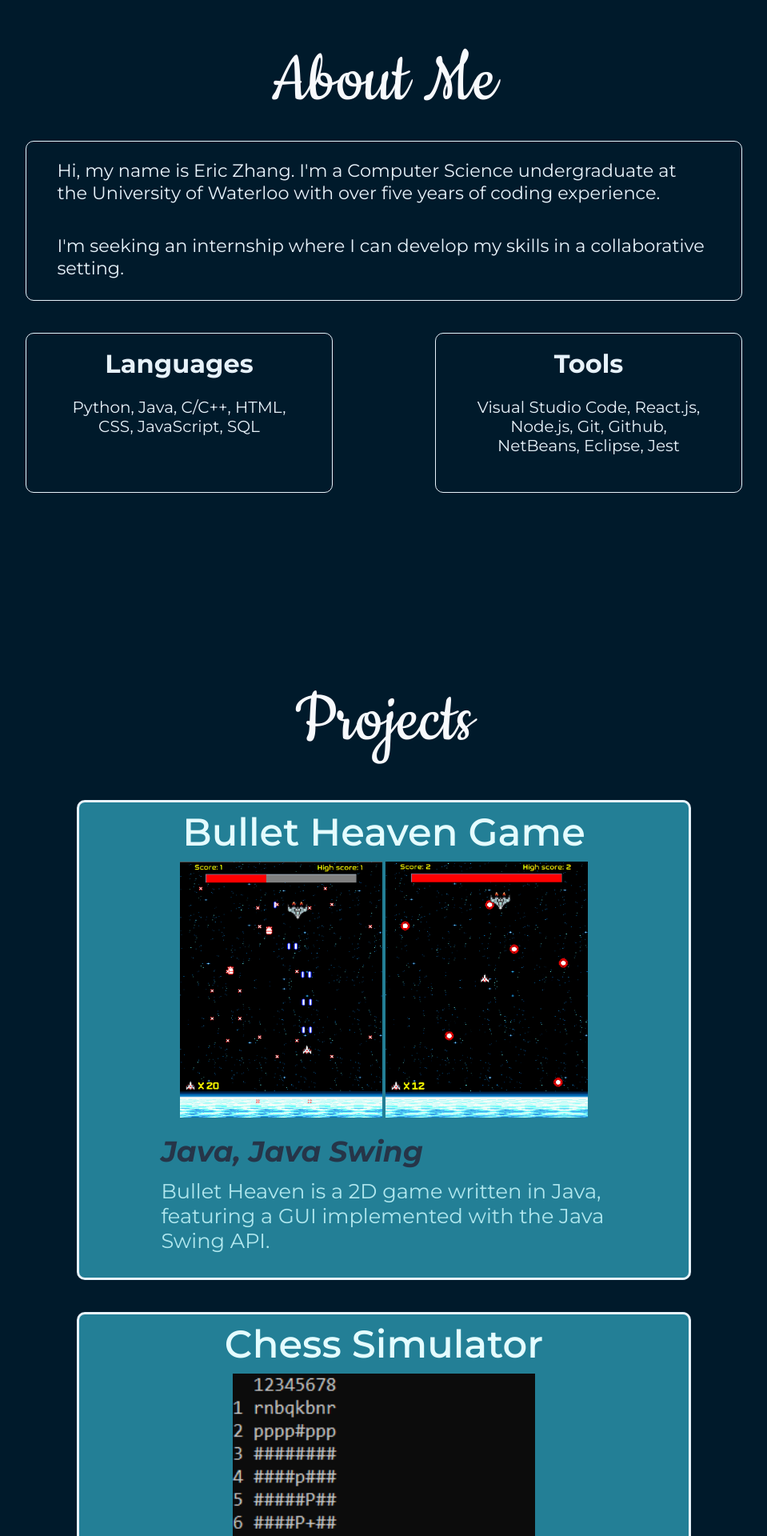
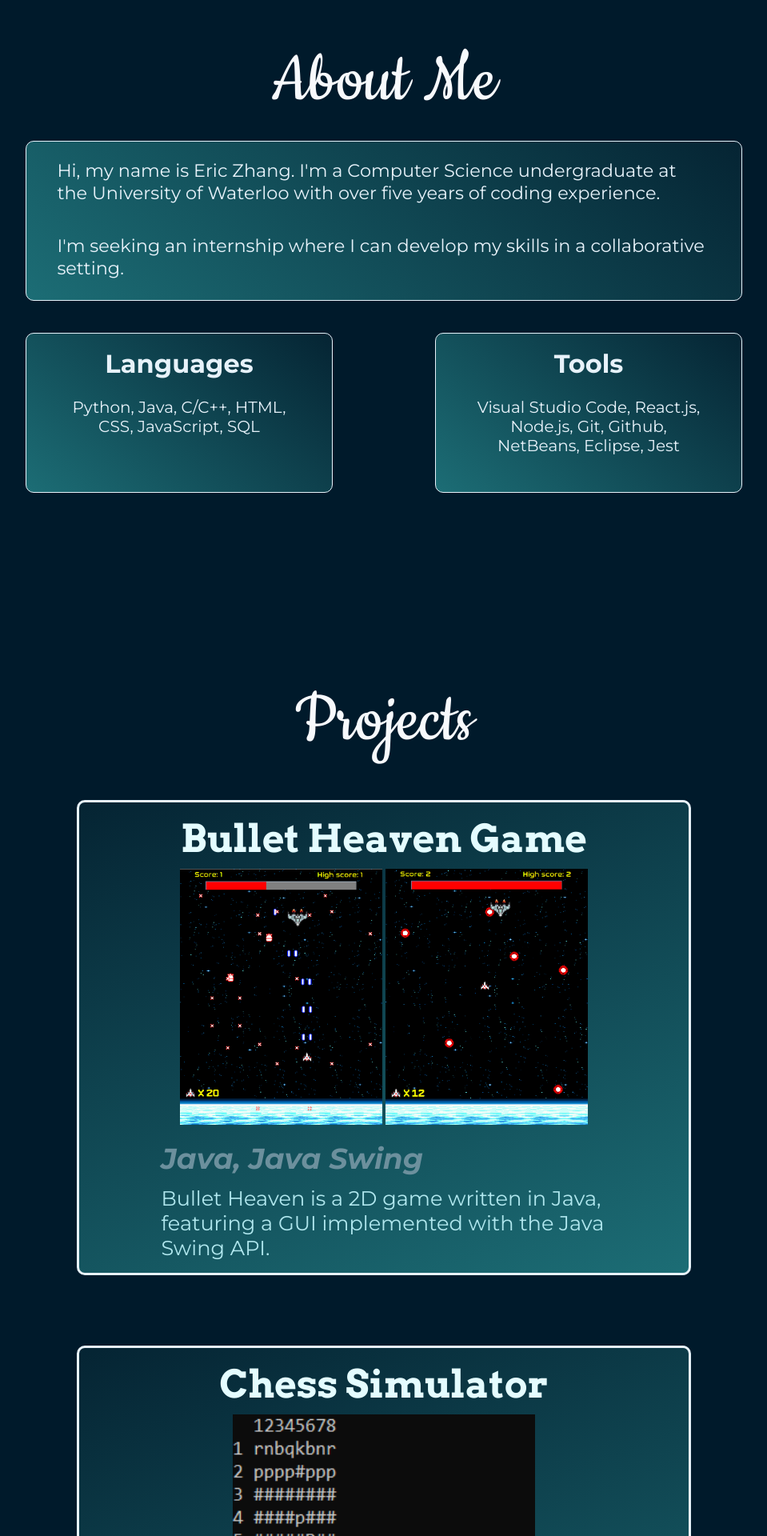
Before and after one commit to Eric13531/Eric13531.github.io, a React (Create React App) app: page / in a window 1280 px wide. Shown: the part 880-2800 px from the top of the page at 80% size, without its empty margins (160-1119 px from the left). Built offline with nearby package versions, Linux system fonts and the light colour scheme.

Commit message:
added new colors

```diff
--- a/src/App.css
+++ b/src/App.css
@@ -55,6 +55,12 @@
 }
 
 @font-face {
+  font-family: "MontSB";
+  src: local("MontB"),
+    url(../public/Montserrat/static/Montserrat-SemiBold.ttf) format("truetype");
+}
+
+@font-face {
   font-family: "MontT";
   src: local("MontB"),
     url(../public/Montserrat/static/Montserrat-Thin.ttf) format("truetype");
--- a/src/components/Header.js
+++ b/src/components/Header.js
@@ -58,11 +58,10 @@ export default function Header(props) {
         rel="noreferrer"
         className="logolink"
       >
-        {" "}
         <img
           src="/linkedin.png"
           alt="linkedin logo"
-          className="headerlogo"
+          className="vertical-center headerlogo"
         ></img>
       </a>
       <a
@@ -73,18 +72,22 @@ export default function Header(props) {
         className="logolink2"
       >
         {" "}
-        <img src="/github.png" alt="github logo" className="headerlogo"></img>
+        <img
+          src="/github.png"
+          alt="github logo"
+          className=" vertical-center headerlogo"
+        ></img>
       </a>
 
       <button
         style={{ background: "transparent", border: "none", zIndex: 100 }}
-        className="logolink3"
+        className="vertical-center logolink3"
         onClick={handleClick}
       ></button>
       <img
         src={props.theme.src}
         alt="dark mode"
-        className="headerlogo moonimg"
+        className="vertical-center headerlogo moonimg"
       ></img>
     </div>
   );
--- a/src/components/Skills-page/Card.js
+++ b/src/components/Skills-page/Card.js
@@ -24,11 +24,36 @@ export default function Card(props) {
     text = "Default Text";
   }
   return (
-    <div className="card" id={props.name}>
+    <div
+      style={{
+        border: `1.5px solid ${props.theme.bodyfontz}`,
+        background: `linear-gradient(
+      220deg,
+      ${props.theme.projstar} 0%,
+      ${props.theme.projstar} 0%,
+      ${props.theme.projend} 100%,
+      ${props.theme.projend} 100%
+    )`,
+      }}
+      className="card"
+      id={props.name}
+    >
       {props.imgSrc}
-      <div className="text title">{title}</div>
-      <div className={`text ${group}`}>{text}</div>
-      <div className={`text  text2 ${group}`}>{text2}</div>
+      <div style={{ color: `${props.theme.bodyfontz}` }} className="text title">
+        {title}
+      </div>
+      <div
+        style={{ color: `${props.theme.bodyfontz}` }}
+        className={`text ${group}`}
+      >
+        {text}
+      </div>
+      <div
+        style={{ color: `${props.theme.bodyfontz}` }}
+        className={`text  text2 ${group}`}
+      >
+        {text2}
+      </div>
     </div>
   );
 }
--- a/src/components/Skills-page/Skills.js
+++ b/src/components/Skills-page/Skills.js
@@ -8,9 +8,9 @@ export default function Skills(props) {
       <div style={{ color: `${props.theme.sectiontitle}` }} className="about">
         About Me
       </div>
-      <Card name="card1" />
-      <Card name="card2" />
-      <Card name="card3" />
+      <Card theme={props.theme} name="card1" />
+      <Card theme={props.theme} name="card2" />
+      <Card theme={props.theme} name="card3" />
     </div>
   );
 }
--- a/src/components/contact-page/Contact.js
+++ b/src/components/contact-page/Contact.js
@@ -1,40 +1,61 @@
 import "./Contact.css";
 import ContactCard from "./ContactCard";
 
-export default function Contact() {
+export default function Contact(props) {
   return (
-    <div className="contact-div" id="contact">
-      <div className="contact-title">Contact Me</div>
+    <div
+      style={{
+        background: `linear-gradient(
+        180deg,
+      ${props.theme.concol} 0%,
+      ${props.theme.congrad} 100%
+    )`,
+      }}
+      className="contact-div"
+      id="contact"
+    >
+      <div
+        style={{ color: `${props.theme.sectiontitle}` }}
+        className="contact-title"
+      >
+        Contact Me
+      </div>
       <ContactCard
         name="con1"
+        theme={props.theme}
         title="Email"
         src="/email.png"
         icon="fa-solid fa-envelope-open-text"
-        link=<a className="linkstyle" href="mailto:eric.zhang3@uwaterloo.ca">
+        link=<a
+          className={`${props.theme.darklink} linkstyle`}
+          href="mailto:eric.zhang3@uwaterloo.ca"
+        >
           eric.zhang3@uwaterloo.ca
         </a>
         body="Send me an email"
       />
       <ContactCard
         name="con2"
+        theme={props.theme}
         title="Resume"
         src="/resumeimg.png"
         link=<a
-          className="linkstyle"
+          className={`${props.theme.darklink} linkstyle`}
           href="/resume.pdf"
           target="_blank"
           rel="noreferrer"
         >
-          Open Resume
+          Open
         </a>
         body="View my resume"
       />
       <ContactCard
         name="con3"
+        theme={props.theme}
         title="Github"
         src="/github.png"
         link=<a
-          className="linkstyle"
+          className={`${props.theme.darklink} linkstyle`}
           href="https://github.com/Eric13531"
           target="_blank"
           rel="noreferrer"
--- a/src/components/contact-page/ContactCard.css
+++ b/src/components/contact-page/ContactCard.css
@@ -130,3 +130,21 @@
     margin-right: 0.5vh;
   }
 }
+
+.context.dark:link {
+  color: darkgray;
+  text-decoration: none;
+}
+
+.context.dark:visited {
+  color: darkgray;
+  text-decoration: none;
+}
+.context.dark:hover {
+  color: black;
+  text-decoration: none;
+}
+.context.dark:active {
+  color: green;
+  text-decoration: none;
+}
--- a/src/components/contact-page/ContactCard.js
+++ b/src/components/contact-page/ContactCard.js
@@ -4,15 +4,37 @@ import { faGithub } from "@fortawesome/free-solid-svg-icons";
 
 export default function ContactCard(props) {
   return (
-    <div className="concard" id={props.name}>
+    <div
+      style={{
+        border: `1.5px solid ${props.theme.bodyfontz}`,
+
+        background: `linear-gradient(
+      ${props.theme.condeg}deg,
+      ${props.theme.projstar} 0%,
+      ${props.theme.projstar} 0%,
+      ${props.theme.projend} 100%,
+      ${props.theme.projend} 100%
+    )`,
+      }}
+      className="concard"
+      id={props.name}
+    >
       <img
+        style={{ filter: `invert(${props.theme.imginvert})` }}
         src={props.src}
         alt="github icon"
         className="headerlogo consym"
       ></img>
-      <div className="contitle ">{props.title}</div>
-      <div className="con-text context">{props.link}</div>
-      <div className="con-text context2">{props.body}</div>
+      <div style={{ color: props.theme.bodyfontz }} className="contitle ">
+        {props.title}
+      </div>
+      <div className={`con-text context`}>{props.link}</div>
+      <div
+        style={{ color: props.theme.contacttext }}
+        className="con-text context2"
+      >
+        {props.body}
+      </div>
     </div>
   );
 }
--- a/src/components/projects-page/ProjectCard.css
+++ b/src/components/projects-page/ProjectCard.css
@@ -26,7 +26,7 @@
 @media only screen and (min-width: 800px) {
   .Projcard {
     position: relative;
-    height: min(75vh, 65vw);
+    height: auto;
     width: 60vw;
     margin-left: auto;
     margin-right: auto;
@@ -43,7 +43,7 @@
 @media only screen and (min-width: 900px) {
   .Projcard {
     position: relative;
-    height: min(75vh, 72vw);
+    height: auto;
     width: 60vw;
     margin-left: auto;
     margin-right: auto;
@@ -91,31 +91,32 @@
 
 #proj1 {
   top: 35vh;
-  margin-bottom: 40vh;
+  margin-bottom: 46vh;
 }
 
 #proj2 {
 }
 
 .projtitle {
-  font-family: "MontH";
+  font-family: "AvroBold";
   font-variation-settings: "wght" 550;
 
   font-size: min(6vh, 5vw);
   color: #e4fcff;
-  margin-top: calc(1vh);
+  margin-top: calc(2vh);
   margin-bottom: 1vh;
 }
 
 .projbody {
   font-family: "Mont";
+  display: block;
   color: #b0e7ee;
   margin-top: 1.5vh;
   font-size: min(3.2vh, 2.4vw);
   margin-left: 8vw;
   margin-right: 8vw;
   text-align: left;
-  margin-bottom: 1.5vh;
+  margin-bottom: 2vh;
 }
 
 .chesscontainer {
--- a/src/components/projects-page/ProjectCard.js
+++ b/src/components/projects-page/ProjectCard.js
@@ -12,9 +12,23 @@ export default function ProjectCard(props) {
     );
   }
   return (
-    <div className={`Projcard ${props.chessId + "container"}`} id={props.name}>
+    <div
+      style={{
+        background: `linear-gradient(
+      160deg,
+      ${props.theme.projstar} 0%,
+      ${props.theme.projstar} 0%,
+      ${props.theme.projend} 100%,
+      ${props.theme.projend} 100%
+    )`,
+      }}
+      className={`Projcard ${props.chessId + "container"}`}
+      id={props.name}
+    >
       <div className=""></div>
-      <div className="projtitle">{props.title}</div>
+      <div style={{ color: `${props.theme.cardtitle}` }} className="projtitle">
+        {props.title}
+      </div>
       <img
         className={`projimg ${props.chessId}`}
         src={`${props.imgSrc}`}
@@ -22,8 +36,12 @@ export default function ProjectCard(props) {
       ></img>
       {optImg}
 
-      <div className="projsub">{props.sub}</div>
-      <div className="projbody">{props.body}</div>
+      <div style={{ color: `${props.theme.projsub}` }} className="projsub">
+        {props.sub}
+      </div>
+      <div style={{ color: `${props.theme.projbody}` }} className="projbody">
+        {props.body}
+      </div>
     </div>
   );
 }
--- a/src/components/projects-page/Projects.js
+++ b/src/components/projects-page/Projects.js
@@ -1,12 +1,18 @@
 import "./Projects.css";
 import ProjectCard from "./ProjectCard.js";
 
-export default function Projects() {
+export default function Projects(props) {
   return (
     <div className="projects-div" id="projects">
-      <div className="projects-title">Projects</div>
+      <div
+        style={{ color: `${props.theme.sectiontitle}` }}
+        className="projects-title"
+      >
+        Projects
+      </div>
       <ProjectCard
         name="proj1"
+        theme={props.theme}
         title="Bullet Heaven Game"
         body="Bullet Heaven is a 2D game written in Java, featuring a GUI implemented with the Java Swing API.
         "
@@ -16,6 +22,7 @@ export default function Projects() {
       />
       <ProjectCard
         name="proj2"
+        theme={props.theme}
         title="Chess Simulator"
         body="This is a C++ program that simulates a chess game virtually. This application has automatic check and checkmate detection implemented"
         imgSrc="/chess_screenshot.png"
--- a/src/helper/helper.js
+++ b/src/helper/helper.js
@@ -1,34 +1,45 @@
 export const theme = (bool) => {
   if (bool) {
     return {
-      bg: "white",
+      bg: "#F0EFF4",
       src: "/sun.png",
-      head1: "grey",
-      head2: "grey",
-      head3: "grey",
-      head4: "grey",
-      h1fontz: "black",
-      h2fontz: "black",
-      bodyfontz: "black",
+      head1: "#e6d6e1",
+      head2: "#e6d6e1",
+      head3: "#d5aec2",
+      head4: "#d5aec2",
+      h1fontz: "#02020A",
+      h2fontz: "#02020A",
+      bodyfontz: "#02020A",
+      cardtitle: "#02020A",
       linkz: "dark grey",
       visitz: "dark grey",
       hoverz: "black",
       activez: "green",
-      filter: "none",
+      filter: "brightness(-50%)",
       sectiontitle: "black",
-      projbg: "grey",
-      projbody: "grey",
-      projsub: "grey",
-      concol: "white",
-      congrad: "light grey",
+      projbg: "#C6C1D7",
+      // possible"
+      // 6E8387 928C6F
+      // 5B85AA
+      projbody: "#02020A",
+      projsub: "#890620",
+      concol: "#F0EFF4",
+      congrad: "#d5aec2",
       conlink: "pink",
       conhover: "pink",
       convis: "#aa336a",
       conact: "d70040",
-      contacttest: "light grey",
+      contacttext: "#02020A",
 
       darklink: "dark",
       darktext: "darktext",
+
+      projstar: "#e3c9d6",
+      projend: "#C6C1D7",
+
+      condeg: 300,
+
+      imginvert: "0%",
     };
   } else {
     return {
@@ -43,6 +54,7 @@ export const theme = (bool) => {
       //card, projcard uses bodyfontz
       //projtitle, concard (title)
       bodyfontz: "#e7f2fa",
+      cardtitle: "#e4fcff",
       linkz: "#55bed7",
       visitz: "#55bed7",
       hoverz: "#b4eaee",
@@ -54,16 +66,26 @@ export const theme = (bool) => {
       projbg: "#215f65",
       //context2 too
       projbody: "#b0e7ee",
-      projsub: "#263548",
+      projsub: "#6c909d",
       concol: "rgba(0, 26, 43, 1) 0%",
       congrad: "rgba(37, 45, 68, 1) 100%",
       conlink: "pink",
       conhover: "pink",
       convis: "#aa336a",
       conact: "d70040",
-      contacttest: "#cbdce1",
+      contacttext: "#b0e7ee",
       darklink: "",
       darktext: "",
+
+      projstar: "#052433",
+      projend: "#1c6d75",
+
+      condeg: 120,
+
+      imginvert: "85%",
     };
   }
 };
+
+// sun color:
+// F3A712
```
Also changed, not shown: src/components/Header.css (+23 -15 lines).
